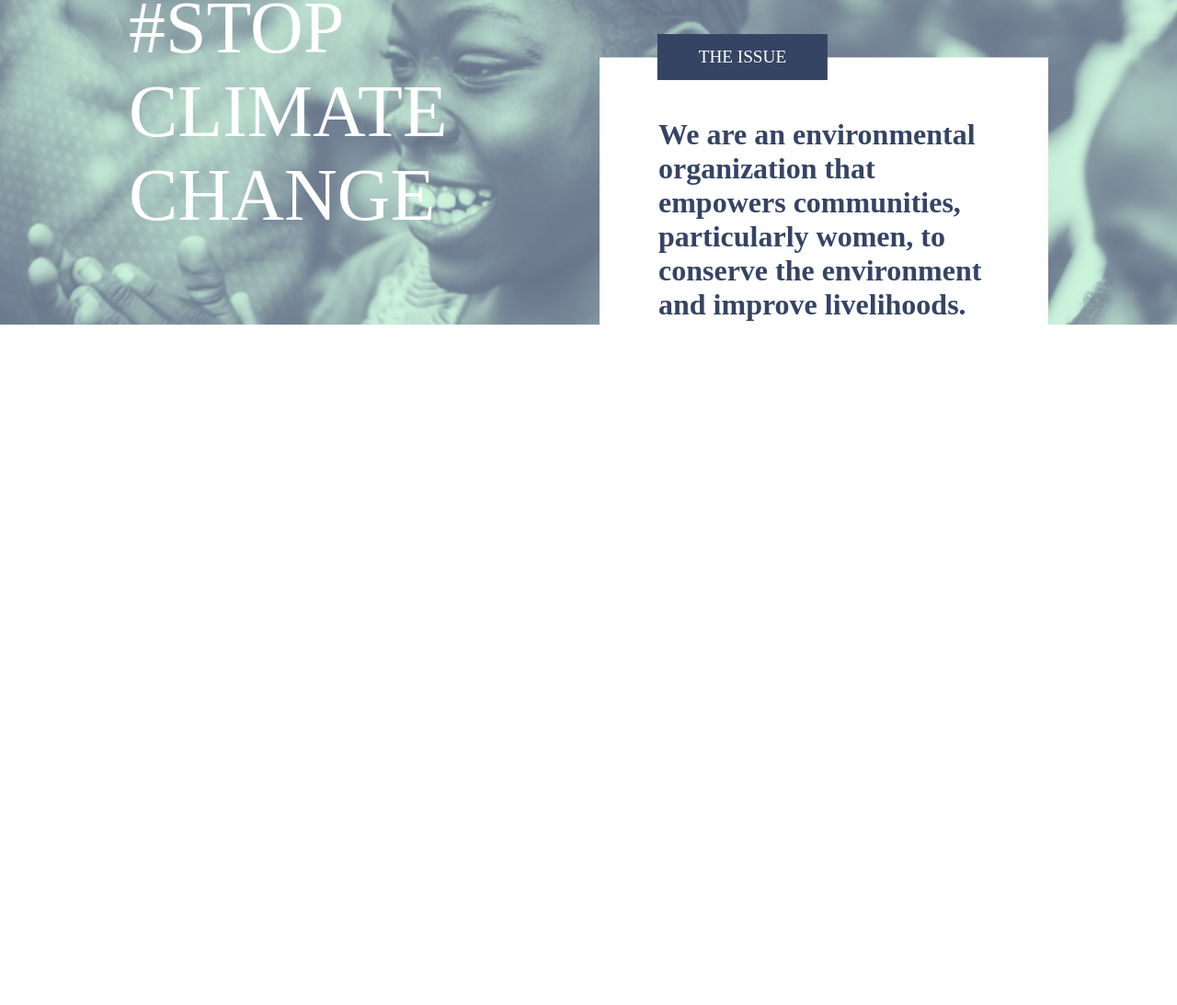
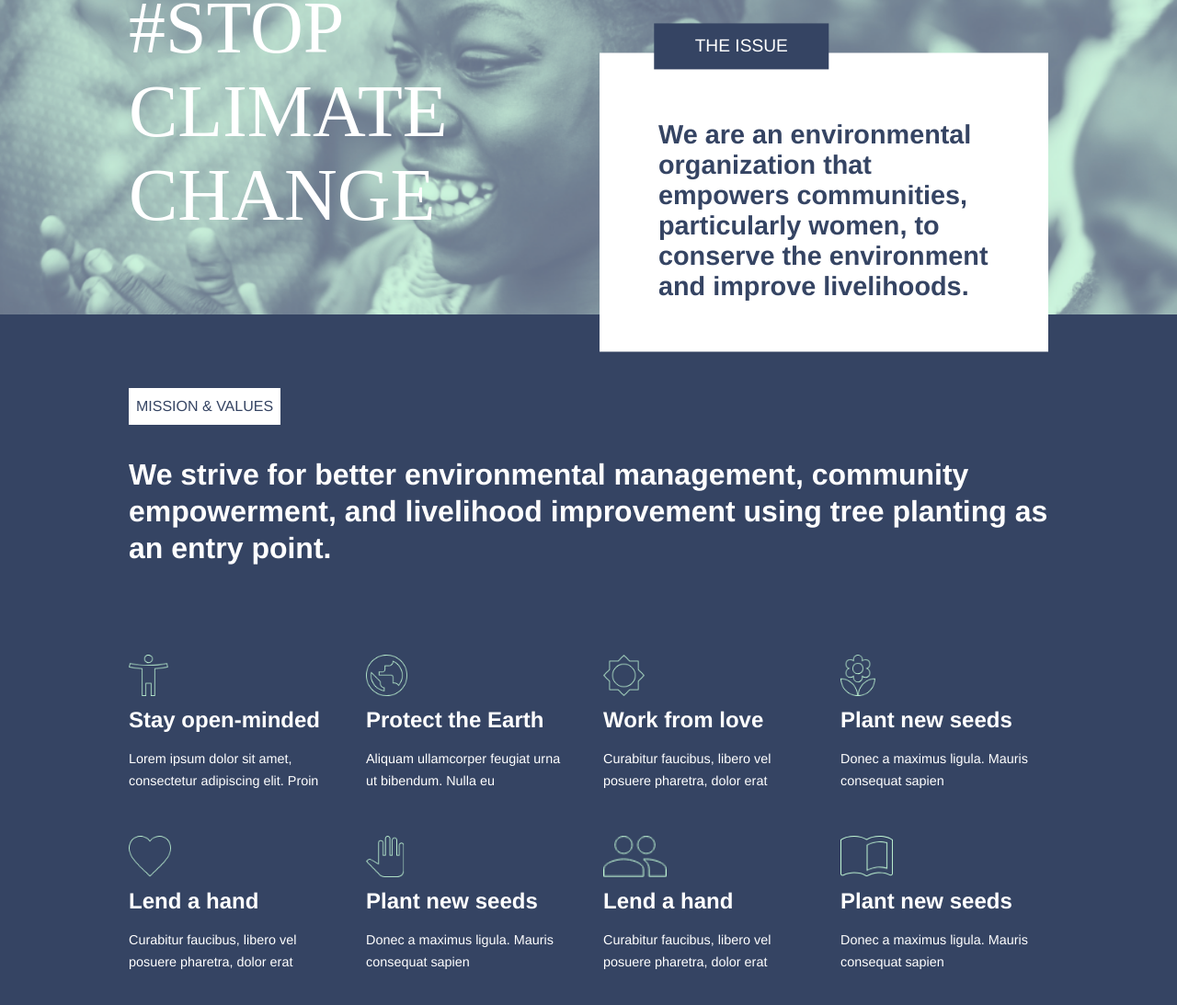
Before and after one commit to Ankit-2001/Non-profit-about-us, a plain HTML site: page index.html in a window 1280 px wide. Shown: the part 253-1346 px from the top of the page at 92% size. Before the commit the page ends 800 px from the top, so only its background shows below. Drawn offline with Linux system fonts and the light colour scheme; a web font is replaced by a local one.

Commit message:
Implemented mission container

```diff
--- a/index.html
+++ b/index.html
@@ -38,8 +38,75 @@
         </div>
       </div>
     </section>
-    <section class="mission-container container">
-
+    <section class="mission-container">
+      <div class="container">
+        <div class="mission-card">
+          <p class="mission-title">MISSION & VALUES</p>
+          <p class="mission-info">
+            We strive for better environmental management, community
+            empowerment, and livelihood improvement using tree planting as an
+            entry point.
+          </p>
+        </div>
+        <div class="mission-details">
+          <div class="details-card">
+            <img src="images/Icon person.png" alt="person" />
+            <p class="details-title">Stay open-minded</p>
+            <p class="details-info">
+              Lorem ipsum dolor sit amet, consectetur adipiscing elit. Proin
+            </p>
+          </div>
+          <div class="details-card">
+            <img src="images/Icon earth.png" alt="person" />
+            <p class="details-title">Protect the Earth</p>
+            <p class="details-info">
+              Aliquam ullamcorper feugiat urna ut bibendum. Nulla eu
+            </p>
+          </div>
+          <div class="details-card">
+            <img src="images/Icon sun.png" alt="person" />
+            <p class="details-title">Work from love</p>
+            <p class="details-info">
+              Curabitur faucibus, libero vel posuere pharetra, dolor erat
+            </p>
+          </div>
+          <div class="details-card">
+            <img src="images/Icon flower.png" alt="person" />
+            <p class="details-title">Plant new seeds</p>
+            <p class="details-info">
+              Donec a maximus ligula. Mauris consequat sapien
+            </p>
+          </div>
+          <div class="details-card">
+            <img src="images/Icon heart.png" alt="person" />
+            <p class="details-title">Lend a hand</p>
+            <p class="details-info">
+              Curabitur faucibus, libero vel posuere pharetra, dolor erat
+            </p>
+          </div>
+          <div class="details-card">
+            <img src="images/Icon hand.png" alt="person" />
+            <p class="details-title">Plant new seeds</p>
+            <p class="details-info">
+              Donec a maximus ligula. Mauris consequat sapien
+            </p>
+          </div>
+          <div class="details-card">
+            <img src="images/Icon people.png" alt="person" />
+            <p class="details-title">Lend a hand</p>
+            <p class="details-info">
+              Curabitur faucibus, libero vel posuere pharetra, dolor erat
+            </p>
+          </div>
+          <div class="details-card">
+            <img src="images/Icon book.png" alt="person" />
+            <p class="details-title">Plant new seeds</p>
+            <p class="details-info">
+              Donec a maximus ligula. Mauris consequat sapien
+            </p>
+          </div>
+        </div>
+      </div>
     </section>
   </body>
 </html>
--- a/style.css
+++ b/style.css
@@ -9,15 +9,18 @@
   --light-green: #c1f7d5;
 }
 
+body {
+  font-family: Helvetica, sans-serif;
+}
+
 .header {
   display: grid;
   grid-template-columns: repeat(2, 1fr);
   grid-template-rows: repeat(2, 1fr);
   align-items: center;
   color: var(--light-blue);
-  padding: 1.8rem;
   grid-gap: 1rem 2rem;
-  padding: 1.8rem 3rem;
+  padding: 1.8rem 1.5rem;
   .title {
     font-size: 1.2rem;
   }
@@ -50,7 +53,7 @@
   background-repeat: no-repeat;
   background-size: cover;
   background-position: center;
-  padding: 4rem 1rem;
+  padding: 4rem 1.5rem;
   .issue-container {
     display: flex;
     flex-direction: column;
@@ -75,7 +78,8 @@
     color: #fff;
     font-weight: 100;
     width: fit-content;
-    transform: translate(50%, -50%);
+    margin: auto;
+    transform: translate(0%, -50%);
     padding: 0.9rem 2.8rem;
     font-size: 1.2rem;
   }
@@ -90,6 +94,61 @@
   }
 }
 
+.mission-container {
+  background-color: var(--light-blue);
+  color: #fff;
+  padding: 2rem 1.5em;
+
+  .mission-card {
+    display: flex;
+    flex-direction: column;
+    justify-content: center;
+    align-items: center;
+    gap: 1.5rem;
+
+    .mission-title {
+      color: var(--light-blue);
+      background-color: #fff;
+      width: fit-content;
+      padding: 0.7rem 0.5rem;
+    }
+
+    .mission-info {
+      text-align: center;
+      font-size: 1.4rem;
+      font-weight: 700;
+      margin-top: 0.6rem;
+      line-height: 1.8rem;
+    }
+  }
+
+  .mission-details {
+    margin-top: 3rem;
+    margin-bottom: 1rem;
+    display: grid;
+    grid-template-columns: repeat(2, 1fr);
+    grid-template-rows: repeat(4, 1fr);
+    grid-gap: 3rem 2rem;
+
+    img {
+      height: 45px;
+      color: var(--light-green);
+      margin-bottom: 0.5rem;
+    }
+
+    .details-title {
+      font-weight: bold;
+      font-size: 1rem;
+      margin-bottom: 1rem;
+    }
+
+    .details-info {
+      line-height: 1.5rem;
+      font-size: 0.7rem;
+    }
+  }
+}
+
 @media (width >= 1024px) {
   .container {
     max-width: 1000px;
@@ -99,6 +158,7 @@
     grid-template-columns: 0.8fr 1fr 0.4fr;
     grid-template-rows: 1fr;
     justify-content: space-between;
+    padding: 1.8rem 0rem;
     margin: auto;
 
     .title {
@@ -138,13 +198,59 @@
     }
 
     .issue-title {
-      transform: translate(34%, -50%);
+      transform: translate(-47%, -75%);
     }
 
     .issue-info {
-      font-size: 2rem;
+      font-size: 1.8rem;
       text-align: left;
       padding: 1rem 4rem;
     }
   }
+
+  .mission-container .container {
+    margin: auto;
+    padding-top: 3rem;
+    padding-bottom: 4rem;
+
+    .mission-card {
+      /* display: flex; */
+      /* flex-direction: row; */
+      /* justify-content: flex-start; */
+      align-items: flex-start;
+      /* gap: 1.5rem; */
+
+      .mission-info {
+        text-align: left;
+        font-size: 2rem;
+        line-height: 2.5rem;
+        /* font-weight: 700; */
+        /* margin-top: 0.6rem; */
+      }
+    }
+    .mission-details {
+      margin-top: 6rem;
+      /* display: grid; */
+      grid-template-columns: repeat(4, 1fr);
+      grid-template-rows: repeat(2, 1fr);
+      grid-gap: 3rem 2rem;
+
+      /* img {
+        height: 45px;
+        color: var(--light-green);
+        margin-bottom: 0.5rem;
+      } */
+
+      .details-title {
+        /* font-weight: 600; */
+        font-size: 1.5rem;
+        /* margin-bottom: 1rem; */
+      }
+
+      .details-info {
+        line-height: 1.5rem;
+        font-size: 0.9rem;
+      }
+    }
+  }
 }
```
